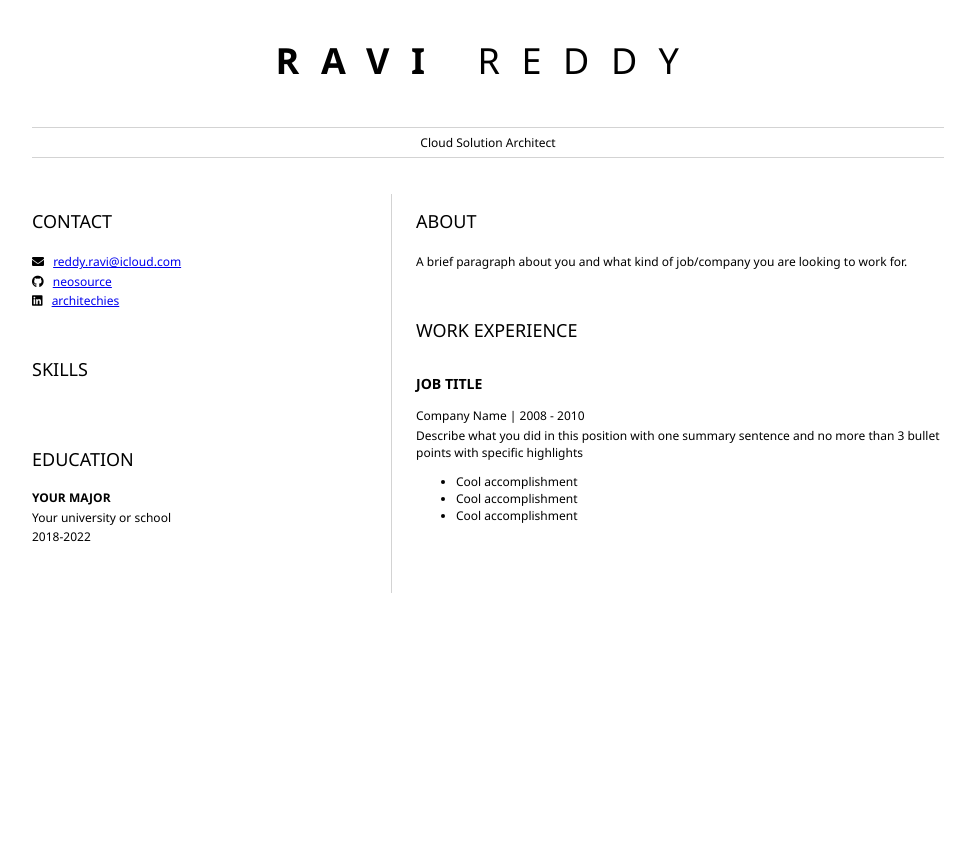
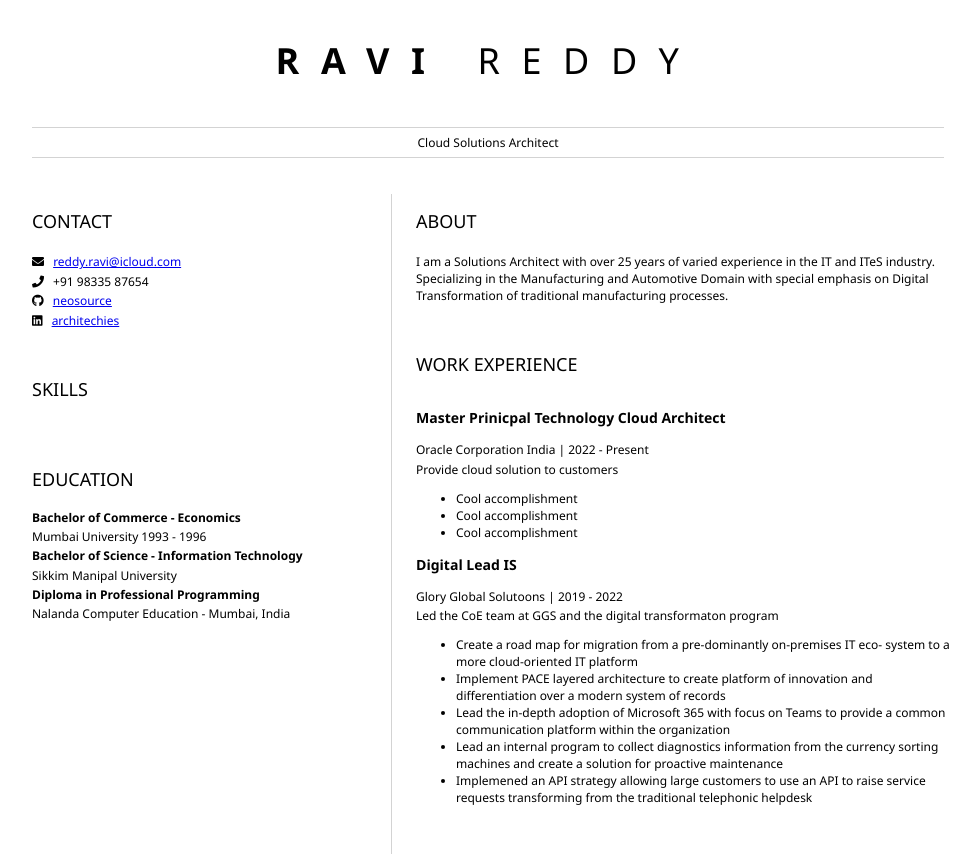
Before and after one commit to neosource/resume, a plain HTML site: page index.html in a window 1280 px wide. Shown: the whole page, without its empty margins (152-1132 px from the left). Before the commit the page ends 800 px from the top, so only its background shows below. Drawn offline with Linux system fonts and the light colour scheme.

Commit message:
Added more details of work

```diff
--- a/index.html
+++ b/index.html
@@ -10,7 +10,7 @@
     <header id="header">
         <h1><b>RAVI</b> REDDY</h1>
         <hr>
-        Cloud Solution Architect
+        Cloud Solutions Architect
         <hr>
     </header>
     <main>
@@ -21,6 +21,10 @@
                 <p>
                     <i class="fa fa-envelope" aria-hidden="true"></i>
                     <a href="mailto:reddy.ravi@icloud.com">reddy.ravi@icloud.com</a>
+                </p>
+                <p>
+                    <i class="fa fa-phone" aria-hidden="true"></i>
+                    +91 98335 87654
                 </p>
                 <p>
                     <i class="fab fa-github" aria-hidden="true"></i>
@@ -38,34 +42,52 @@
             <section>
                 <h2>EDUCATION</h2>
                 <!-- your education -->
-                <b>YOUR MAJOR</b>
+                <b>Bachelor of Commerce - Economics</b>
                 <p>
-                    Your university or school
+                    Mumbai University 1993 - 1996
                 </p>
+                <b>Bachelor of Science - Information Technology</b>
                 <p>
-                    2018-2022
+                    Sikkim Manipal University
+                </p>
+                <b>Diploma in Professional Programming</b>
+                <p>
+                    Nalanda Computer Education - Mumbai, India
                 </p>
             </section>
         </article>
         <article id="mainRight">
             <section>
                 <h2>ABOUT</h2>
-                <p>A brief paragraph about you and what kind of job/company you are looking to work for.</p>
+                <p>I am a Solutions Architect with over 25 years of varied experience in the IT and ITeS industry. Specializing in the Manufacturing and Automotive Domain with special emphasis on Digital Transformation of traditional manufacturing processes.</p>
             </section>
             <section>
                 <h2>WORK EXPERIENCE</h2>
-                <h3><b>JOB TITLE</b></h3>
+                <h3><b>Master Prinicpal Technology Cloud Architect</b></h3>
                 <p>
-                    Company Name | 2008 - 2010
+                    Oracle Corporation India | 2022 - Present
                 </p>
                 <p>
-                    Describe what you did in this position with one summary sentence and no more than 3 bullet points
-                    with specific highlights
+                    Provide cloud solution to customers
                 </p>
                 <ul>
                     <li>Cool accomplishment</li>
                     <li>Cool accomplishment</li>
                     <li>Cool accomplishment</li>
+                </ul>
+                <h3><b>Digital Lead IS</b></h3>
+                <p>
+                    Glory Global Solutoons | 2019 - 2022
+                </p>
+                <p>
+                    Led the CoE team at GGS and the digital transformaton program
+                </p>
+                <ul>
+                    <li>Create a road map for migration from a pre-dominantly on-premises IT eco- system to a more cloud-oriented IT platform</li>
+                    <li>Implement PACE layered architecture to create platform of innovation and differentiation over a modern system of records</li>
+                    <li>Lead the in-depth adoption of Microsoft 365 with focus on Teams to provide a common communication platform within the organization</li>
+                    <li>Lead an internal program to collect diagnostics information from the currency sorting machines and create a solution for proactive maintenance</li>
+                    <li>Implemened an API strategy allowing large customers to use an API to raise service requests transforming from the traditional telephonic helpdesk</li>
                 </ul>
             </section>
         </article>
```
